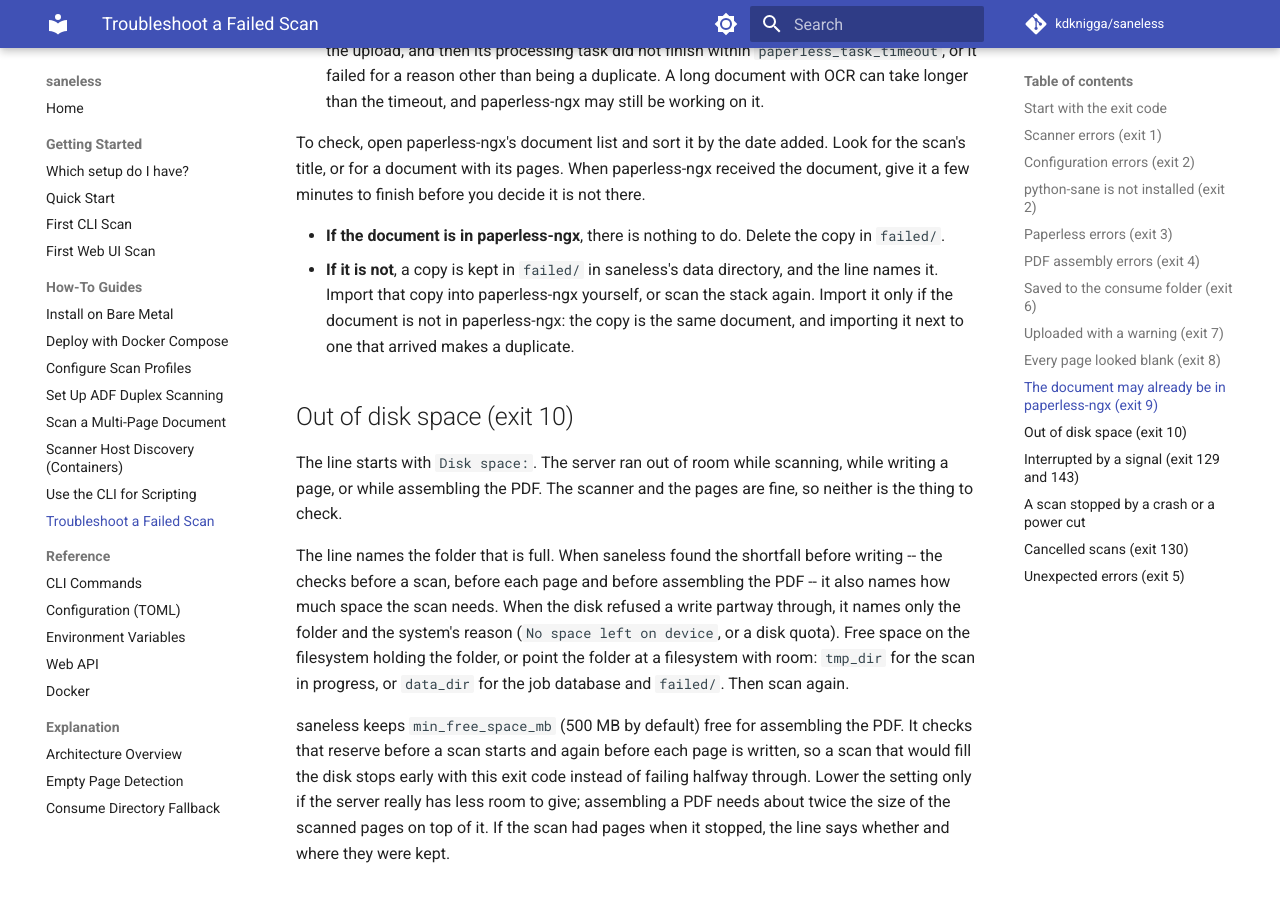
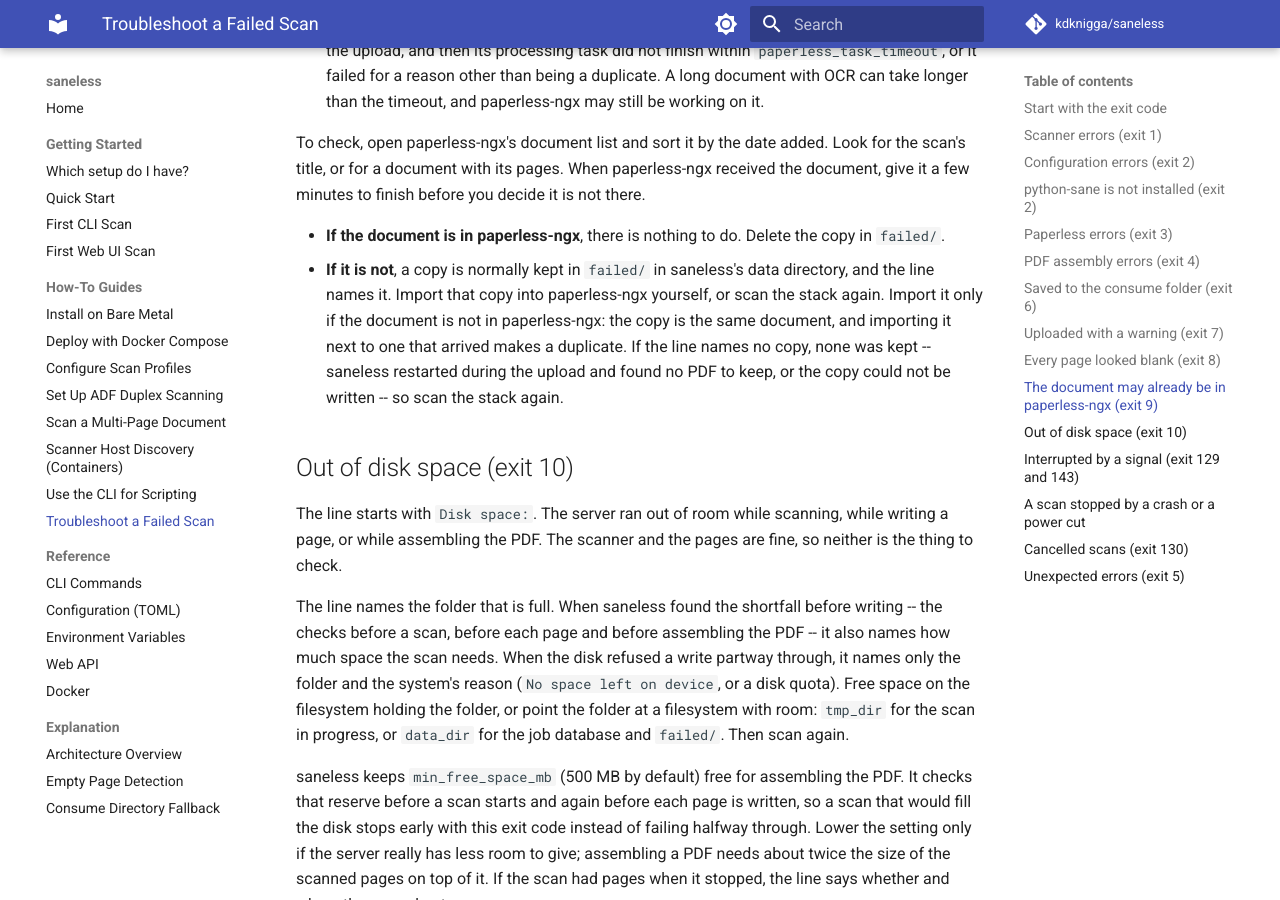
Before and after one commit to kdknigga/saneless, an MkDocs documentation site: the page built from docs/how-to/troubleshoot-a-failed-scan.md, in a window 1280 px wide and 900 px high, scrolled down 12850 px. Built offline with MkDocs 1.6.1 and Material for MkDocs 9.7.7, drawn with Linux system fonts in a browser that asks for light colours; comment, search, counter and statistics services are not loaded.

Commit message:
fix(45): WR-08 make the amber advice's copy in failed/ conditional
Both unconfirmed categories told the operator "A copy is kept in
failed/", but an UPLOADING row failed at startup keeps one only if the
sweep found its PDF, and a live preservation failure is recorded rather
than raised. The shared next step now says to import the copy only if
the error names one; the docs say what to do when it names none.

Co-Authored-By: Claude Opus 5.5 (1M context) <noreply@anthropic.com>
Claude-Session: https://claude.ai/code/session_013CxQxLcnRUSK9XY3SKundu

```diff
--- a/docs/how-to/troubleshoot-a-failed-scan.md
+++ b/docs/how-to/troubleshoot-a-failed-scan.md
@@ -499,10 +499,12 @@ title, or for a document with its pages. When paperless-ngx received the documen
 minutes to finish before you decide it is not there.
 
 - **If the document is in paperless-ngx**, there is nothing to do. Delete the copy in `failed/`.
-- **If it is not**, a copy is kept in `failed/` in saneless's data directory, and the line names
-  it. Import that copy into paperless-ngx yourself, or scan the stack again. Import it only if
-  the document is not in paperless-ngx: the copy is the same document, and importing it next to
-  one that arrived makes a duplicate.
+- **If it is not**, a copy is normally kept in `failed/` in saneless's data directory, and the
+  line names it. Import that copy into paperless-ngx yourself, or scan the stack again. Import it
+  only if the document is not in paperless-ngx: the copy is the same document, and importing it
+  next to one that arrived makes a duplicate. If the line names no copy, none was kept -- saneless
+  restarted during the upload and found no PDF to keep, or the copy could not be written -- so
+  scan the stack again.
 
 ## Out of disk space (exit 10)
 
```
Also changed, not shown: docs/how-to/cli-scripting.md (+1 -1 lines), docs/reference/cli-commands.md (+2 -2 lines), 2 other files.
